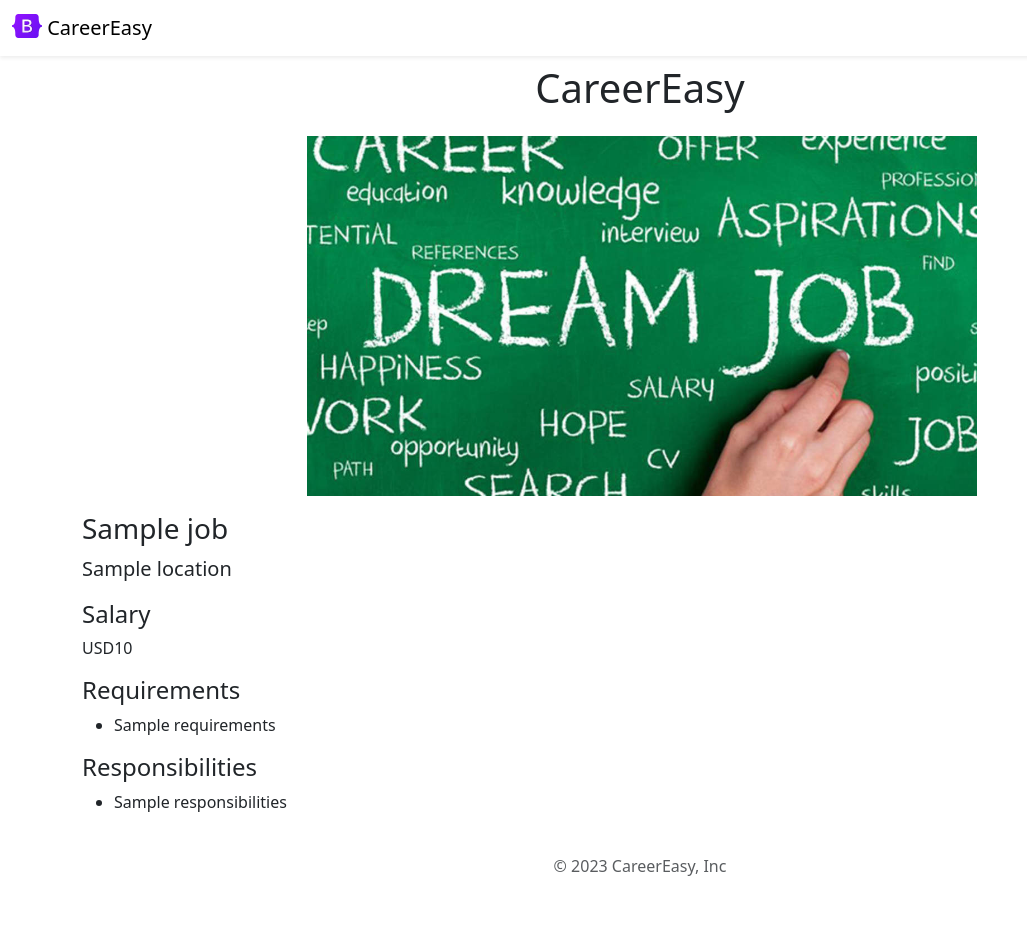
After one commit to codexkart/flask_projects, a Flask app: template templates/jobpage.html in a window 1280 px wide. The commit adds this page. Shown: the whole page, without its empty margins (0-1027 px from the left). Run offline with Flask 3, Linux system fonts and the light colour scheme; the template is opened without the code that fills it: most values are stand-ins (such as "Sample title", 1, 10 or a date in 2020).

Commit message:
made changes to exisiting html pages

```diff
--- a/app.py
+++ b/app.py
@@ -1,5 +1,5 @@
 from flask import Flask,render_template,jsonify
-from database import load_jobs_from_db
+from database import load_jobs_from_db,load_job_from_db
 
 app = Flask(__name__)
 
@@ -13,5 +13,12 @@ def list_jobs():
     jobs = load_jobs_from_db()
     return jsonify(jobs)
 
+@app.route("/job/<id>")
+def show_job(id):
+    job = load_job_from_db(id)
+    if not job:
+        return "NOT FOUND", 404
+    return render_template('jobpage.html',job = job)
+
 if __name__ == "__main__":
     app.run(debug=True,port=5000)
--- a/database.py
+++ b/database.py
@@ -19,3 +19,17 @@ def load_jobs_from_db():
         for row in result.all():
             jobs.append(row._asdict())
         return jobs
+
+def load_job_from_db(id):
+    with engine.connect() as conn:
+        result = conn.execute(text("SELECT * FROM jobs WHERE id = :val").bindparams(val = id))
+        rows = result.all()
+
+        job = []
+
+        if len(rows) == 0:
+            return None
+        else:
+            for row in rows:
+                job.append(row._asdict())
+            return job[0]
--- /dev/null
+++ b/templates/banner.html
@@ -0,0 +1,10 @@
+<style>
+    #banner {
+    width: 60%;
+    height: 360px;
+    object-fit: cover;
+    margin-bottom: 16px;
+    margin-left: 225px;
+}
+</style>
+<img id="banner" src="http://127.0.0.1:5000/static/pic1.jpg">
--- a/templates/jobitem.html
+++ b/templates/jobitem.html
@@ -6,7 +6,7 @@
         <div><b>Salary:</b>{{job['salary']}}</div>
     {% endif %}
     </div>
-    <div class="col-3" style="margin: auto 0;">
-        <a href="mailto:c12@bmsit.in?subject=Application%20for {{job['title']}}&body=My%20name%3A%3Cyour%20name%20here%3E%0D%0AMy%20resume%3A%3Cyour%20resume%20link%3E%0D%0AMy%20linkedIn%3A%3Cyour%20linkedIn%20link%3E" type="button" class="btn btn-outline-primary">Apply</a>
+    <div class="col-1" style="margin: auto;">
+        <a href="/job/{{job['id']}}" type="button" class="btn btn-outline-primary">Apply</a>
     </div>
 </div>
--- /dev/null
+++ b/templates/jobpage.html
@@ -0,0 +1,35 @@
+<!DOCTYPE html>
+<html lang="en">
+<head>
+    <meta charset="UTF-8">
+    <meta name="viewport" content="width=device-width, initial-scale=1.0">
+    <link href="https://cdn.jsdelivr.net/npm/bootstrap@5.3.0/dist/css/bootstrap.min.css" rel="stylesheet"
+        integrity="sha384-9ndCyUaIbzAi2FUVXJi0CjmCapSmO7SnpJef0486qhLnuZ2cdeRhO02iuK6FUUVM" crossorigin="anonymous">
+    <title>{{job['title']}}-CareerEasy</title>
+</head>
+<body>
+    {% include 'nav.html' %}
+
+    <div class="container">
+        <h1 class="text-center mt-2 mb-4">CareerEasy</h1>
+        {% include 'banner.html' %}
+        <h3 class="mb-2">{{job['title']}}</h3>
+        <p class="lead mt-0">{{job['location']}}</p>
+        <h4>Salary</h4>
+        <p>{{job.currency}}{{job['salary']}}</p>
+        <h4>Requirements</h4>
+        <ul>
+            {% for line in job.requirements.split(". ") %}
+            <li>{{line}}</li>
+            {% endfor %}
+        </ul>
+        <h4>Responsibilities</h4>
+        <ul>
+            {% for line in job.responsibilities.split(". ") %}
+            <li>{{line}}</li>
+            {% endfor %}
+        </ul>
+    </div>
+    {% include 'footer.html' %}
+</body>
+</html>
--- a/templates/nav.html
+++ b/templates/nav.html
@@ -1,6 +1,6 @@
 <nav class="navbar shadow-sm fixed-top bg-white">
     <div class="container-fluid">
-      <a class="navbar-brand" href="#">
+      <a class="navbar-brand" href="/">
         <img src="/static/logo.svg" alt="Logo" width="30" height="24" class="d-inline-block align-text-top">
         CareerEasy
       </a>
```
Also changed, not shown: templates/index.html (+3 -14 lines).
